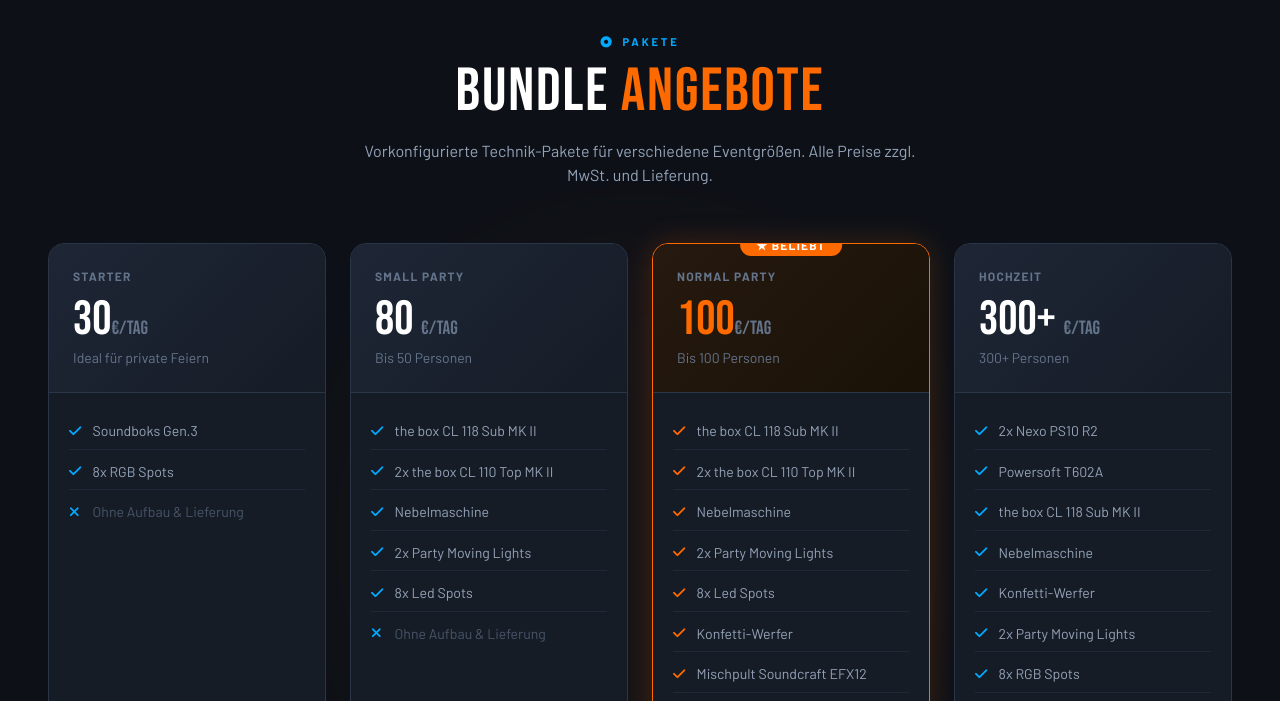
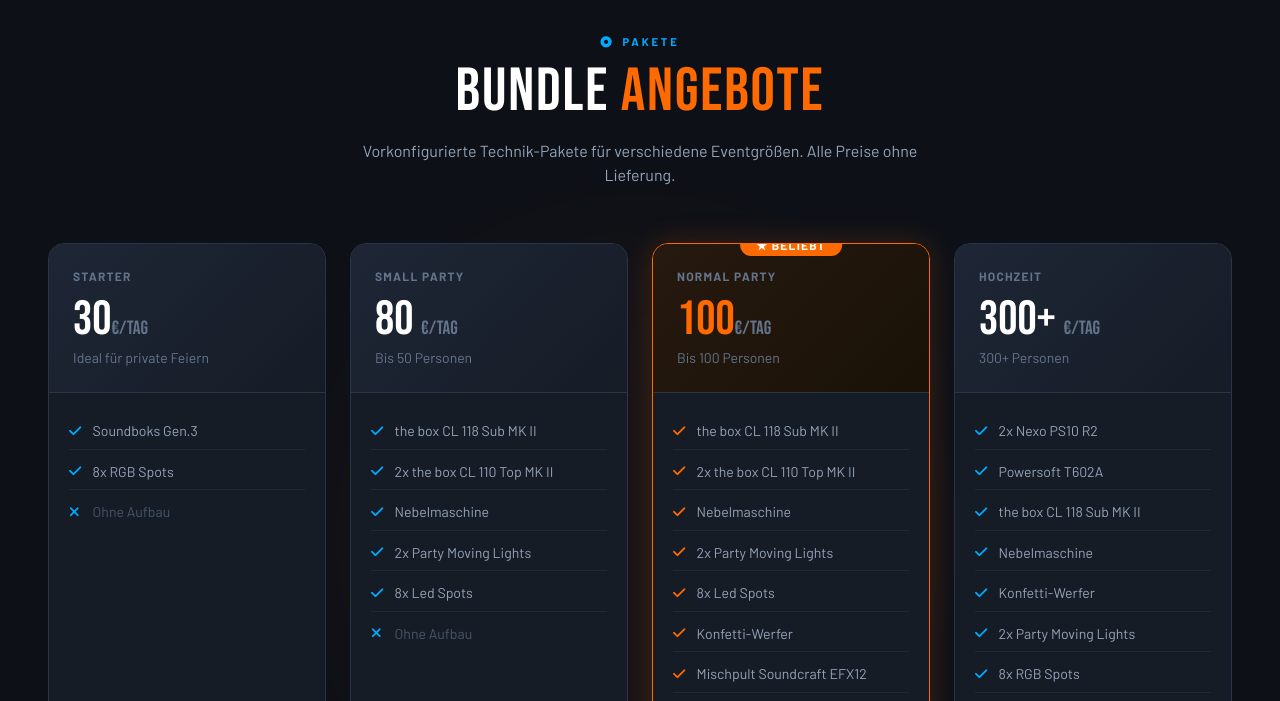
Before and after one commit to Jaron-H/DTE, a plain HTML site: page index.html in a window 1280 px wide. Shown: the part 2720-3421 px from the top of the page. Drawn offline with nearby package versions, Linux system fonts and the light colour scheme.

Commit message:
Update text for package details in index.html

```diff
--- a/index.html
+++ b/index.html
@@ -746,7 +746,7 @@
       <p class="section-label mb-3"><i class="fa-solid fa-circle-dot mr-2"></i>Pakete</p>
       <h2 class="section-title mb-4">Bundle <span style="color:var(--ember)">Angebote</span></h2>
       <p class="text-slate-400 max-w-xl mx-auto">
-        Vorkonfigurierte Technik-Pakete für verschiedene Eventgrößen. Alle Preise zzgl. MwSt. und Lieferung.
+        Vorkonfigurierte Technik-Pakete für verschiedene Eventgrößen. Alle Preise ohne Lieferung.
       </p>
     </div>
 
@@ -764,7 +764,7 @@
           <div class="flex-1 space-y-1 mb-6">
             <div class="bundle-feature"><i class="fa-solid fa-check"></i> Soundboks Gen.3</div>
             <div class="bundle-feature"><i class="fa-solid fa-check"></i> 8x RGB Spots</div>
-            <div class="bundle-feature text-slate-600"><i class="fa-solid fa-xmark"></i> Ohne Aufbau & Lieferung</div>
+            <div class="bundle-feature text-slate-600"><i class="fa-solid fa-xmark"></i> Ohne Aufbau</div>
           </div>
           <a href="#kontakt" class="btn-ghost w-full justify-center text-sm py-3">Anfragen</a>
         </div>
@@ -784,7 +784,7 @@
             <div class="bundle-feature"><i class="fa-solid fa-check"></i> Nebelmaschine</div>
             <div class="bundle-feature"><i class="fa-solid fa-check"></i> 2x Party Moving Lights</div>
             <div class="bundle-feature"><i class="fa-solid fa-check"></i> 8x Led Spots</div>
-            <div class="bundle-feature text-slate-600"><i class="fa-solid fa-xmark"></i> Ohne Aufbau & Lieferung</div>
+            <div class="bundle-feature text-slate-600"><i class="fa-solid fa-xmark"></i> Ohne Aufbau</div>
           </div>
           <a href="#kontakt" class="btn-ghost w-full justify-center text-sm py-3">Anfragen</a>
         </div>
```
